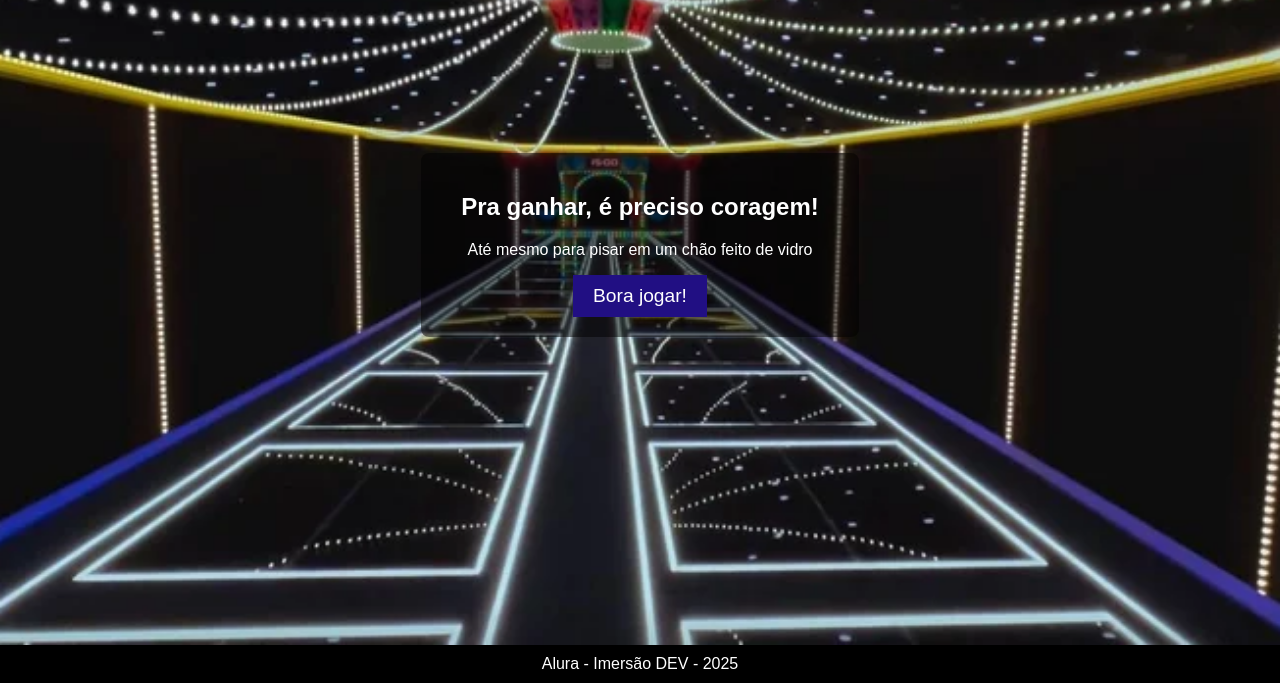
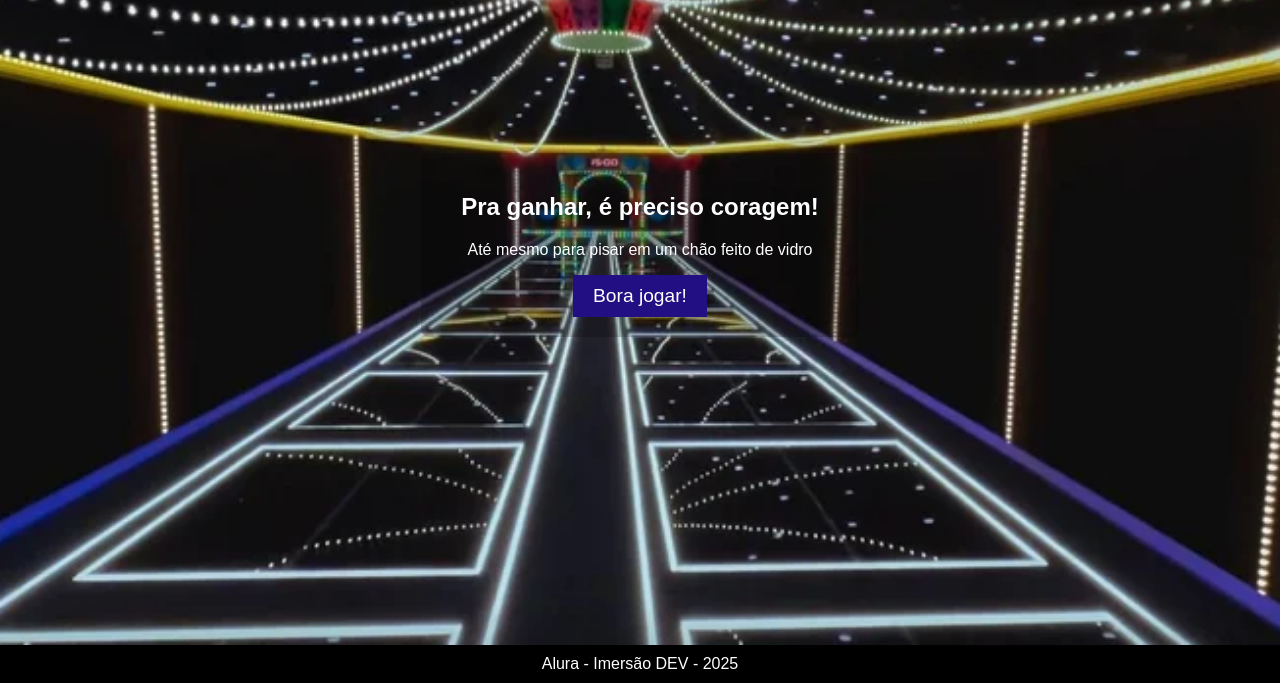
Before and after one commit to WillianRoosa/jogo_desafio, a plain HTML site: page index.html in a window 1280 px wide. Shown: the part 155-838 px from the top of the page. Drawn offline with Linux system fonts and the light colour scheme.

Commit message:
refactor: jogo_desafio

```diff
--- a/style.css
+++ b/style.css
@@ -19,7 +19,7 @@ body {
 
 /* Container with the background image */
 .container {
-    background: url('../img/imagemJogo.jpeg') no-repeat center center/cover;
+    background: url('./img/fundo.webp') no-repeat center center/cover;
     min-height: 100vh;
     display: flex;
     justify-content: center;
@@ -29,7 +29,7 @@ body {
 /* Content div for text and button */
 .content {
     text-align: center;
-    background-color: rgba(0, 0, 0, 0.5);
+    background-color: rgba(0, 0, 0, 0.2);
     padding: 20px 40px;
     border-radius: 8px;
 }
```
Also changed, not shown: img/fundo.webp (renamed from img/imagemJogo.jpeg).
